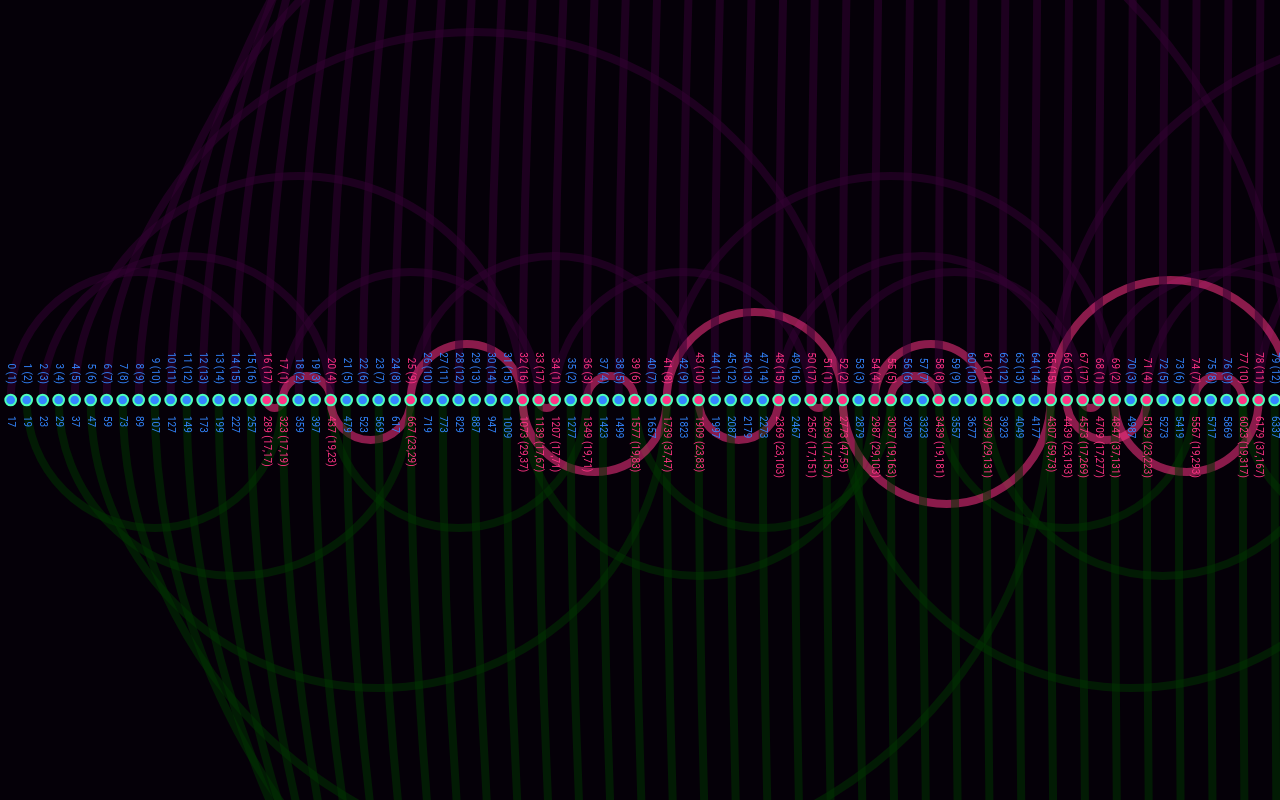
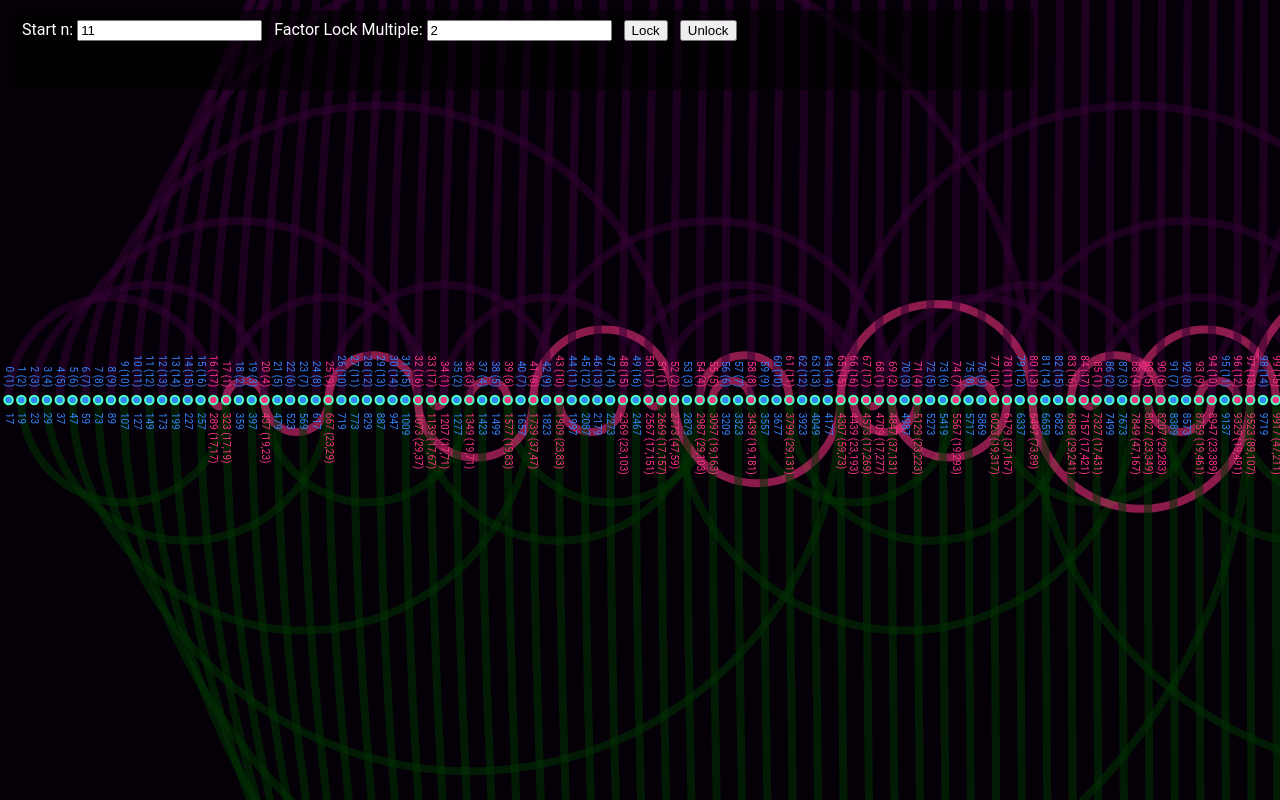
Before and after one commit to seacomit/seacomit-strand, a React (Create React App) app: page / in a window 1280 px wide. Built offline with nearby package versions, Linux system fonts and the light colour scheme.

Commit message:
start building out an interactive UI

```diff
--- a/src/App.css
+++ b/src/App.css
@@ -22,6 +22,8 @@
   justify-content: center;
   font-size: calc(10px + 2vmin);
   color: white;
+  overflow-y: hidden;
+  overflow-x: hidden;
 }
 
 .App-link {
--- /dev/null
+++ b/src/StrandViewComponent.css
@@ -0,0 +1,36 @@
+.Container {
+    padding: 0;
+    margin: 0;
+    height: 100vh;
+    width: 100vw;
+}
+
+.ControlBox {
+    position: fixed;
+    display: inline-block;
+    top: 10px;
+    left: 10px;
+    height: 80px;
+    width: 80vw;
+    text-align: left;
+    background-color: #00000088;
+    border-radius: 8px;
+    z-index: 1;
+}
+
+.InputLabel {
+    margin-left: 12px;
+    font-size: 1rem;
+    font-family: Roboto;
+}
+
+.LockButton {
+    margin-left: 12px;
+}
+
+.LockSequenceText {
+    font-size: 1rem;
+    color: aquamarine;
+    margin-left: 12px;
+    margin-top: 8px;
+}
--- a/src/StrandViewComponent.tsx
+++ b/src/StrandViewComponent.tsx
@@ -1,10 +1,19 @@
+import './StrandViewComponent.css';
 import { Component } from 'react';
 import StrandCanvasComponent from './StrandCanvasComponent';
+
+interface LockProperties {
+  startN: number;
+  multiplier: number;
+}
 
 interface ParentComponentState {
     width: number;
     height: number;
     offset: number;
+    waveStartN: number;
+    factorLockM: number;
+    lockSequence: LockProperties[];
 }
 
 class StrandViewComponent extends Component<{}, ParentComponentState> {
@@ -19,12 +28,33 @@ class StrandViewComponent extends Component<{}, ParentComponentState> {
       width: window.innerWidth,
       height: window.innerHeight,
       offset: 0,
+      waveStartN: 11,
+      factorLockM: 2,
+      lockSequence: [],
     }
   }
 
   render() {
-    const {width, height, offset} = this.state;
-    return <StrandCanvasComponent width={width} height={height} offset={offset} />;
+    const {width, height, offset, waveStartN, factorLockM} = this.state;
+    function lockPropertiesToString(lockProperties: LockProperties[]):string {
+      let output = "";
+      lockProperties.forEach((lockProp: LockProperties) => {
+        output += " -> " + lockProp.startN + " (" + lockProp.multiplier + ")";
+      });
+      return output;
+    }
+    return <div className="Container">
+             <div className="ControlBox">
+              <label className="InputLabel">Start n: </label>
+              <input type='number' value={waveStartN} onInput={(ev: React.ChangeEvent<HTMLInputElement>) => this.handleStartNInput(ev)} />
+              <label className="InputLabel">Factor Lock Multiple: </label>
+              <input type='number' value={factorLockM} onInput={(ev: React.ChangeEvent<HTMLInputElement>) => this.handleFactorLockMInput(ev)} />
+              <button className="LockButton" onClick={() => this.handleLockClick()}>Lock</button>
+              <button className="LockButton" onClick={() => this.handleUnlockClick()}>Unlock</button>
+              <div className="LockSequenceText">{lockPropertiesToString(this.state.lockSequence)}</div>
+             </div>
+             <StrandCanvasComponent width={width} height={height} offset={offset} />
+           </div>;
   }
 
   componentDidMount(): void {
@@ -35,6 +65,39 @@ class StrandViewComponent extends Component<{}, ParentComponentState> {
   componentWillUnmount(): void {
     window.removeEventListener('resize', this.boundHandleResize);
     window.removeEventListener('keydown', this.boundHandleKeydown);
+  }
+
+  handleLockClick(): void {
+    let lockSequence = this.state.lockSequence;
+    lockSequence.push(
+      {
+        startN: this.state.waveStartN,
+        multiplier: this.state.factorLockM,
+      }
+    );
+    this.setState({
+      lockSequence: lockSequence,
+    });
+  }
+
+  handleUnlockClick(): void {
+    let lockSequence = this.state.lockSequence;
+    lockSequence.pop();
+    this.setState({
+      lockSequence: lockSequence,
+    });
+  }
+
+  handleStartNInput(ev: React.ChangeEvent<HTMLInputElement>): void {
+    this.setState({
+      waveStartN: Number.parseInt(ev.target.value),
+    })
+  }
+
+  handleFactorLockMInput(ev: React.ChangeEvent<HTMLInputElement>): void {
+    this.setState({
+      factorLockM: Number.parseInt(ev.target.value),
+    })
   }
 
   handleKeydown(ev: KeyboardEvent):void {
--- a/src/drawing/StrandRenderer.ts
+++ b/src/drawing/StrandRenderer.ts
@@ -18,7 +18,7 @@ class StrandRenderer {
         ctx.font = "10px Roboto";
 
         const firstN = 17;
-        const quantity = 80;
+        const quantity = 100;
         const highestVisibleN = quantity + offset;
 
         // Update the cache if necessary.
```
